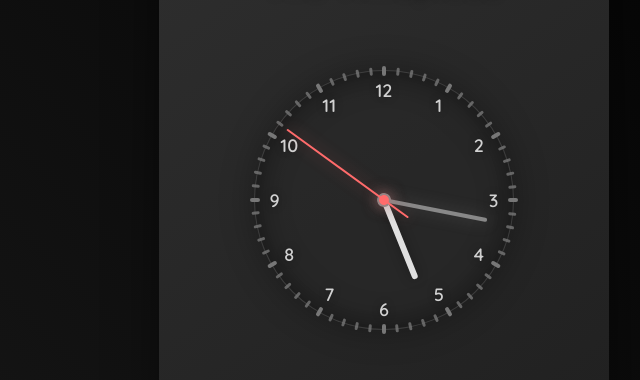
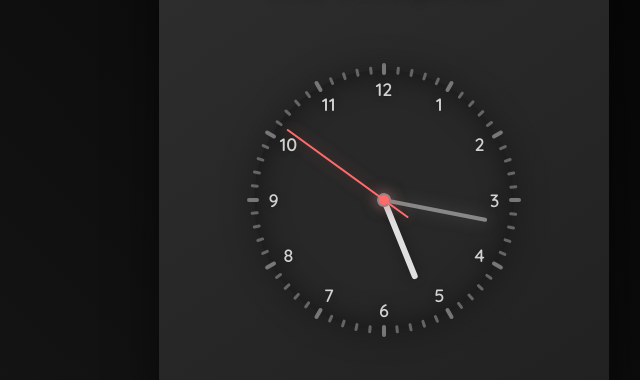
Before and after one commit to mausam-005/clock-app, a plain HTML site: page index.html in a window 1280 px wide. Shown: the part 149-529 px from the top of the page, 256-896 px from the left. Drawn offline with Linux system fonts and the light colour scheme.

Commit message:
Fixed some issues.

```diff
--- a/style.css
+++ b/style.css
@@ -78,7 +78,6 @@ body {
     border-radius: 50%;
     background: rgba(40, 40, 40, 0.8);
     box-shadow: inset 0 0 30px rgba(0, 0, 0, 0.5), 0 0 35px rgba(0, 0, 0, 0.3);
-    border: 1px solid rgba(255, 255, 255, 0.1);
     display: flex;
     justify-content: center;
     align-items: center;
@@ -109,7 +108,7 @@ body {
 
 .bar-seconds span:nth-child(5n) p {
     width: 4px;
-    height: 10px;
+    height: 12px;
     transform: translateY(1px);
     opacity: 1;
 }
@@ -278,7 +277,7 @@ body {
     transform: scaleX(1);
 }
 
-/* Responsive styles */
+/* Responsive*/
 @media (max-width: 768px) {
     .clock {
         padding: 30px;
```
